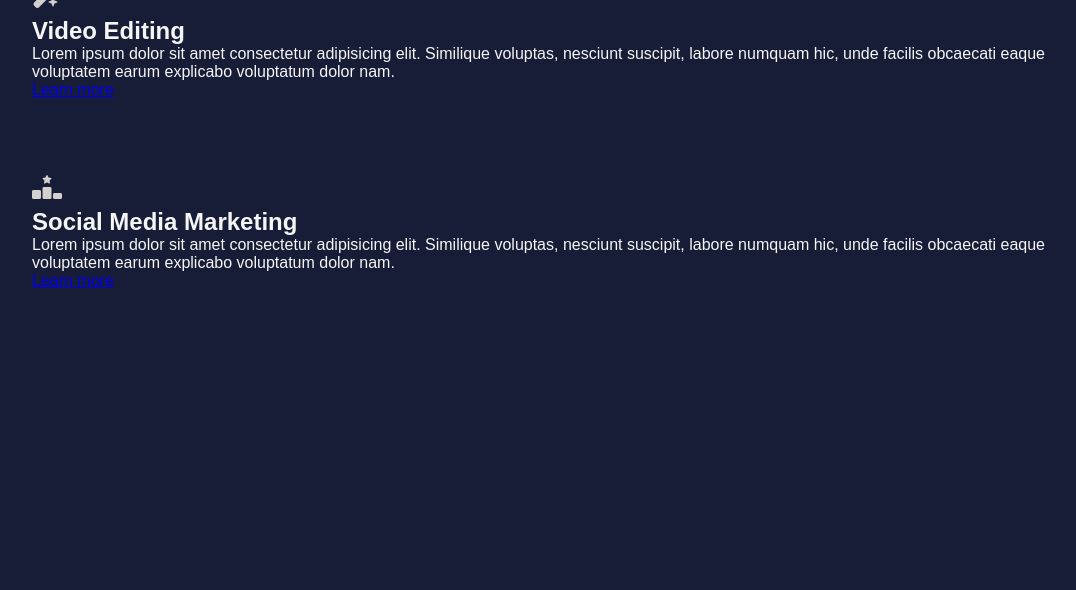
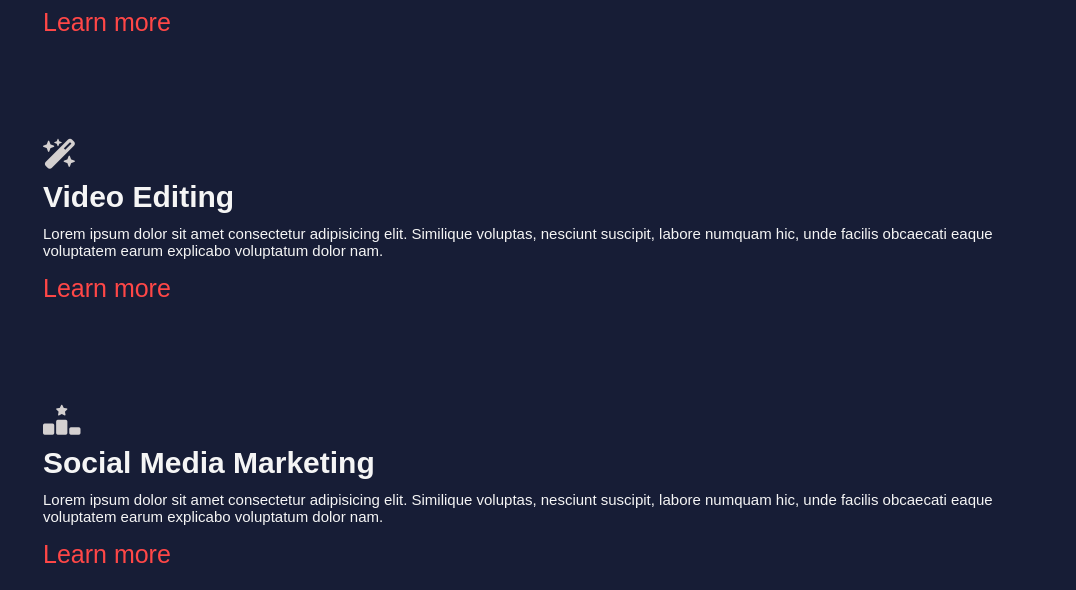
Before and after one commit to NarutCharlie/project, a plain HTML site: page services.html in a window 1280 px wide. Shown: the part 596-1186 px from the top of the page, without its empty margins (96-1172 px from the left). Before the commit the page ends 896 px from the top, so only its background shows below. Drawn offline with Linux system fonts and the light colour scheme.

Commit message:
23/03/23

```diff
--- a/services.html
+++ b/services.html
@@ -24,25 +24,25 @@
             <h1 class="subtitle">My Services</h1>
             <div class="serviceslist">
                 <div>
-                    <i id="x" class="fa-solid fa-code fa-fade fa-xl" style="color: #d4d0d0;"></i>
+                    <i id="x" class="fa-solid fa-code fa-fade fa-sg" style="color: #d4d0d0;"></i>
                     <h2>Web Development & Design</h2>
                     <p>Lorem ipsum dolor sit amet consectetur adipisicing elit. Similique voluptas, nesciunt suscipit, labore numquam hic, unde facilis obcaecati eaque voluptatem earum explicabo voluptatum dolor nam.</p>
                     <a href="#">Learn more</a>
                 </div>
                 <div>
-                    <i id="x"  class="fa-solid fa-crop fa-fade fa-xl" style="color: #d4d0d0;"></i>
+                    <i id="x"  class="fa-solid fa-crop fa-fade fa-sg" style="color: #d4d0d0;"></i>
                     <h2>UI/UX Design</h2>
                     <p>Lorem ipsum dolor sit amet consectetur adipisicing elit. Similique voluptas, nesciunt suscipit, labore numquam hic, unde facilis obcaecati eaque voluptatem earum explicabo voluptatum dolor nam.</p>
                     <a href="#">Learn more</a>
                 </div>
                 <div>
-                    <i id="x"  class="fa-solid fa-wand-magic-sparkles fa-fade fa-xl" style="color: #d4d0d0;"></i>
+                    <i id="x"  class="fa-solid fa-wand-magic-sparkles fa-fade fa-sg" style="color: #d4d0d0;"></i>
                     <h2>Video Editing</h2>
                     <p>Lorem ipsum dolor sit amet consectetur adipisicing elit. Similique voluptas, nesciunt suscipit, labore numquam hic, unde facilis obcaecati eaque voluptatem earum explicabo voluptatum dolor nam.</p>
                     <a href="#">Learn more</a>
                 </div>
                 <div>
-                    <i id="x" class="fa-solid fa-ranking-star fa-fade fa-xl" style="color: #d4d0d0;"></i>
+                    <i id="x" class="fa-solid fa-ranking-star fa-fade fa-sg" style="color: #d4d0d0;"></i>
                     <h2>Social Media Marketing</h2>
                     <p>Lorem ipsum dolor sit amet consectetur adipisicing elit. Similique voluptas, nesciunt suscipit, labore numquam hic, unde facilis obcaecati eaque voluptatem earum explicabo voluptatum dolor nam.</p>
                     <a href="#">Learn more</a>
--- a/style.css
+++ b/style.css
@@ -145,11 +145,38 @@ nav ul li a:hover::after{
  } */
 .serviceslist{
     display: grid;
-    grid-template-rows: repeat(auto-fit, minmax(100px, 200%));
+    grid-template-rows: repeat(auto-fit, minmax(40px, 100%));
     grid-gap: 10vh;
-    margin-top: 60px;
+    margin-top: 50px;
+}
+.serviceslist div{
+    padding: 11px;
+    background: #171D36;
+    font-size: 15px;
+    font-weight: 300;
+    border-radius: 0px;
+    transition: background 0.5s, transform 0.5s;
 }
 #x{
     padding: 0px;
-    margin-bottom: 20px;
+    margin-bottom: 11px;
+    font-size: 30px;
 }
+/* !!!!!!!!!! */
+.serviceslist div h2 {
+    font-size: 30px;
+    font-weight: 600;
+    margin-bottom: 11px;
+}
+.serviceslist div a {
+    text-decoration: none;
+    color: #ff4747;
+    font-size: 25px;
+    margin-top: 15px;
+    display: block;
+}
+
+.serviceslist div:hover{
+    background: #025c72;
+    transform: translateY(-10px);
+}
```
